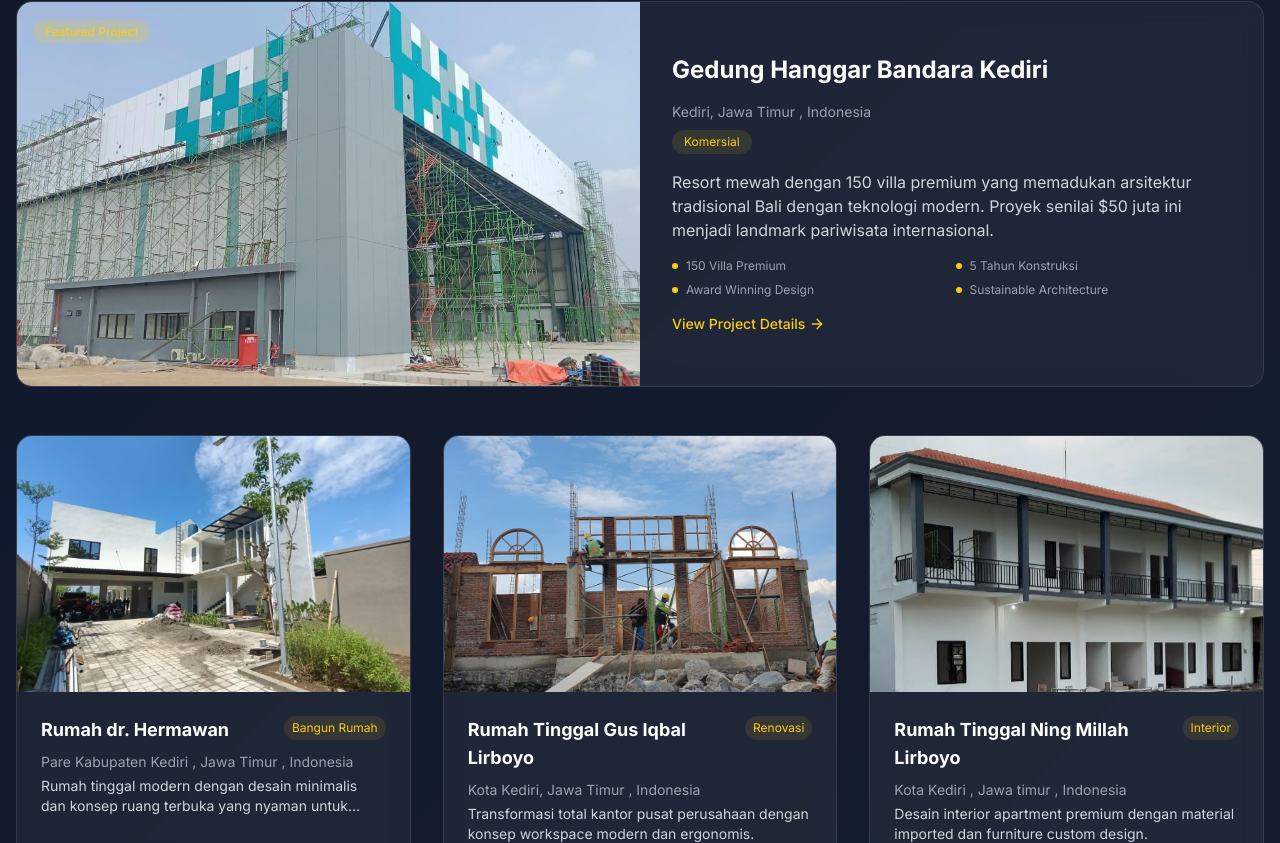
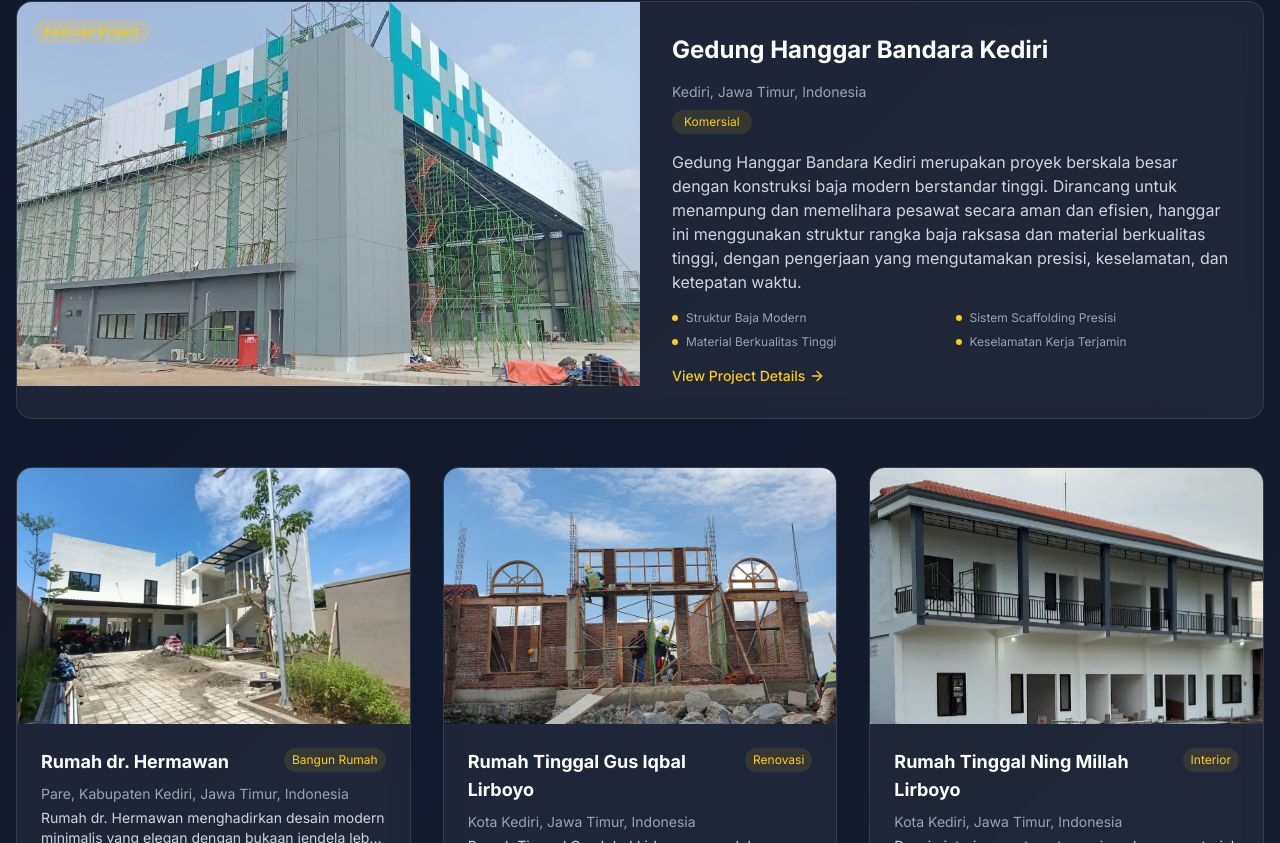
Before and after one commit to Rzkyjlnsyh/company-profile, a React (Vite) app: page / in a window 1280 px wide. Shown: the part 1657-2500 px from the top of the page. Built offline with nearby package versions, Linux system fonts and the light colour scheme.

Commit message:
ganti deskripsi sampai project 3

```diff
--- a/src/App.jsx
+++ b/src/App.jsx
@@ -12,7 +12,7 @@ import Project1Image3 from './assets/projects/project-1/image-3.jpeg';
 import Project2Image1 from './assets/projects/project-2/image-1.jpeg';
 import Project2Image2 from './assets/projects/project-2/image-2.jpeg';
 import Project3Image1 from './assets/projects/project-3/image-1.jpeg';
-import Project3Image2 from './assets/projects/project-3/image-2.jpeg';
+import Project3Image2 from './assets/projects/project-3/image-3.jpeg';
 import Project4Image1 from './assets/projects/project-4/image-1.jpeg';
 import Project4Image2 from './assets/projects/project-4/image-2.jpeg';
 import Project5Image1 from './assets/projects/project-5/image-1.jpeg';
@@ -64,84 +64,84 @@ function App() {
         projects: [
           {
             title: 'Gedung Hanggar Bandara Kediri',
-            location: 'Kediri, Jawa Timur , Indonesia',
+            location: 'Kediri, Jawa Timur, Indonesia',
             type: 'Komersial',
             images: [
               Project1Image1, Project1Image2, Project1Image3
             ],
             videoUrl: 'https://www.youtube.com/embed/ZrOT-ng35AA?si=eoCLMzYWlg5i-hlE',
             featured: true,
-            description: 'Resort mewah dengan 150 villa premium yang memadukan arsitektur tradisional Bali dengan teknologi modern. Proyek senilai $50 juta ini menjadi landmark pariwisata internasional.',
-            details: ['150 Villa Premium', '5 Tahun Konstruksi', 'Award Winning Design', 'Sustainable Architecture']
+            description: 'Gedung Hanggar Bandara Kediri merupakan proyek berskala besar dengan konstruksi baja modern berstandar tinggi. Dirancang untuk menampung dan memelihara pesawat secara aman dan efisien, hanggar ini menggunakan struktur rangka baja raksasa dan material berkualitas tinggi, dengan pengerjaan yang mengutamakan presisi, keselamatan, dan ketepatan waktu.',
+            details: ['Struktur Baja Modern', 'Sistem Scaffolding Presisi', 'Material Berkualitas Tinggi', 'Keselamatan Kerja Terjamin']
           },
           {
             title: 'Rumah dr. Hermawan',
-            location: 'Pare Kabupaten Kediri , Jawa Timur , Indonesia',
+            location: 'Pare, Kabupaten Kediri, Jawa Timur, Indonesia',
             type: 'Bangun Rumah',
             images: [
               Project2Image1, Project2Image2
             ],
             videoUrl: 'https://www.youtube.com/embed/eJclzksshqo?si=jEwBXzD31Su2Wc-n',
             featured: false,
-            description: 'Rumah tinggal modern dengan desain minimalis dan konsep ruang terbuka yang nyaman untuk keluarga.',
-            details: ['Luas 350m²', '3 Kamar Tidur', 'Desain Modern', 'Material Premium']
+            description: 'Rumah dr. Hermawan menghadirkan desain modern minimalis yang elegan dengan bukaan jendela lebar dan tata ruang terbuka. Mengutamakan pencahayaan alami dan sirkulasi udara, hunian ini dibangun dengan material premium dan pengerjaan presisi untuk kenyamanan dan estetika.',
+            details: ['Luas 350m²', '3 Kamar Tidur', 'Pencahayaan Alami', 'Material Premium']
           },
           {
             title: 'Rumah Tinggal Gus Iqbal Lirboyo',
-            location: 'Kota Kediri, Jawa Timur , Indonesia',
+            location: 'Kota Kediri, Jawa Timur, Indonesia',
             type: 'Renovasi',
             images: [
               Project3Image1, Project3Image2
             ],
             videoUrl: 'https://www.youtube.com/embed/ZrOT-ng35AA?si=pW95gXCNUoLBalHu',
             featured: false,
-            description: 'Transformasi total kantor pusat perusahaan dengan konsep workspace modern dan ergonomis.',
-            details: ['Luas 2000m²', '3 Lantai', 'Smart Office', 'Green Building']
+            description: 'Rumah Tinggal Gus Iqbal Lirboyo memadukan nuansa klasik elegan dengan konstruksi modern. Menggunakan dinding bata ekspos dan jendela lengkung besar, rumah ini menawarkan estetika mewah dan kokoh, dibangun dengan material premium serta standar keselamatan tinggi.',
+            details: ['Dinding Bata Ekspos', 'Jendela Lengkung', 'Material Premium', 'Konstruksi Kokoh']
           },
           {
             title: 'Rumah Tinggal Ning Millah Lirboyo',
-            location: 'Kota Kediri , Jawa timur , Indonesia',
+            location: 'Kota Kediri, Jawa Timur, Indonesia',
             type: 'Interior',
             images: [
               Project4Image1, Project4Image2
             ],
-            videoUrl: 'https://www.youtube.com/embed/ZlpIs6LXFv0?si=HCxFBsk67ObdtsTc', // besok
+            videoUrl: 'https://www.youtube.com/embed/ZlpIs6LXFv0?si=HCxFBsk67ObdtsTc',
             featured: false,
             description: 'Desain interior apartment premium dengan material imported dan furniture custom design.',
             details: ['Luas 120m²', '2 Bedroom', 'Smart Home', 'Luxury Finish']
           },
           {
             title: 'Bu Lurah Mojoroto',
-            location: 'Kediri , Jawa Timur , Indonesia',
+            location: 'Kediri, Jawa Timur, Indonesia',
             type: 'Exterior',
             images: [
               Project5Image1, Project5Image2
             ],
-            videoUrl: 'https://www.youtube.com/embed/lhDSxreVqPM?si=VCzFB0VaEezP3gCx', // besok
+            videoUrl: 'https://www.youtube.com/embed/lhDSxreVqPM?si=VCzFB0VaEezP3gCx',
             featured: false,
             description: 'Renovasi fasad gedung komersial dengan material glass curtain wall dan aluminium composite panel.',
             details: ['Tinggi 15m', 'Material ACP', 'Curtain Wall', 'LED Lighting']
           },
           {
             title: 'PKP-RI KEDIRI',
-            location: 'Kediri , Jawa Timur Indonesia',
+            location: 'Kediri, Jawa Timur, Indonesia',
             type: 'Komersial',
             images: [
               Project6Image1, Project6Image2
             ],
-            videoUrl: 'https://www.youtube.com/embed/hgCWkoUZjGA?si=XpBjpj90xMkN9B-A', // besok
+            videoUrl: 'https://www.youtube.com/embed/hgCWkoUZjGA?si=XpBjpj90xMkN9B-A',
             featured: false,
             description: 'Pembangunan pabrik manufacturing dengan standar internasional dan teknologi terkini.',
             details: ['Luas 5000m²', '2 Shift Operation', 'Automation System', 'Quality Control']
           },
           {
             title: 'Proyek Jalan Blitar',
-            location: 'Blitar , Jawa Timur Indonesia',
+            location: 'Blitar, Jawa Timur, Indonesia',
             type: 'Komersial',
             images: [
               Project7Image1, Project7Image2
             ],
-            videoUrl: 'https://www.youtube.com/embed/hgCWkoUZjGA?si=XpBjpj90xMkN9B-A', // besok
+            videoUrl: 'https://www.youtube.com/embed/hgCWkoUZjGA?si=XpBjpj90xMkN9B-A',
             featured: false,
             description: 'Pembangunan pabrik manufacturing dengan standar internasional dan teknologi terkini.',
             details: ['Luas 5000m²', '2 Shift Operation', 'Automation System', 'Quality Control']
@@ -256,25 +256,24 @@ function App() {
           { title: 'Artistry', desc: 'Stunning blend of engineering and design' }
         ]
       },
-// content.en.portfolio
       portfolio: {
         title: 'Our Portfolio',
         subtitle: 'Outstanding Works That Build Legacy',
         projects: [
           {
             title: 'Kediri Airport Hangar Building',
-      location: 'Kediri, East Java , Indonesia',
+            location: 'Kediri, East Java, Indonesia',
             type: 'Commercial',
             images: [
               Project1Image1, Project1Image2, Project1Image3
             ],
             videoUrl: 'https://www.youtube.com/embed/ZrOT-ng35AA?si=eoCLMzYWlg5i-hlE',
             featured: true,
-      description: 'A luxurious resort with 150 premium villas blending traditional Balinese architecture with modern technology. This $50 million project is a landmark in international tourism.',
-      details: ['150 Premium Villas', '5 Years of Construction', 'Award-Winning Design', 'Sustainable Architecture']
+            description: 'The Kediri Airport Hangar is a large-scale project featuring high-standard modern steel construction. Designed to safely and efficiently accommodate and maintain aircraft, it utilizes a robust steel framework and premium materials, prioritizing precision, safety, and timely execution.',
+            details: ['Modern Steel Structure', 'Precision Scaffolding System', 'High-Quality Materials', 'Enhanced Safety Standards']
           },
           {
-      title: 'Dr. Hermawan\'s house',
+            title: 'Dr. Hermawan\'s House',
             location: 'Pare, Kediri Regency, East Java, Indonesia',
             type: 'Residential',
             images: [
@@ -282,8 +281,8 @@ portfolio: {
             ],
             videoUrl: 'https://www.youtube.com/embed/eJclzksshqo?si=jEwBXzD31Su2Wc-n',
             featured: false,
-      description: 'A modern residential house with minimalist design and open space concept, perfect for a family.',
-      details: ['Area 350m²', '3 Bedrooms', 'Modern Design', 'Premium Materials']
+            description: 'Dr. Hermawan\'s House showcases an elegant modern minimalist design with wide windows and an open layout. Built with premium materials and precise craftsmanship, it maximizes natural light and ventilation for a comfortable and aesthetically pleasing home.',
+            details: ['Area 350m²', '3 Bedrooms', 'Natural Lighting', 'Premium Materials']
           },
           {
             title: 'Gus Iqbal Lirboyo\'s Residence',
@@ -294,8 +293,8 @@ portfolio: {
             ],
             videoUrl: 'https://www.youtube.com/embed/ZrOT-ng35AA?si=pW95gXCNUoLBalHu',
             featured: false,
-      description: 'Total transformation of a corporate headquarters with a modern, ergonomic workspace design.',
-      details: ['Area 2000m²', '3 Floors', 'Smart Office', 'Green Building']
+            description: 'Gus Iqbal Lirboyo\'s Residence blends classic elegance with modern construction. Featuring exposed brick walls and large arched windows, this home offers timeless luxury and durability, crafted with premium materials and high safety standards.',
+            details: ['Exposed Brick Walls', 'Arched Windows', 'Premium Materials', 'Robust Construction']
           },
           {
             title: 'Ning Millah Lirboyo\'s Residence',
@@ -347,7 +346,6 @@ portfolio: {
           }
         ]
       },
-
       pillars: {
         title: 'Our Pillars of Excellence',
         subtitle: 'What Sets Us Apart',
@@ -443,15 +441,10 @@ portfolio: {
     const projectType = formData.get('project');
     const message = formData.get('message');
 
-  // Dapatkan label project type berdasarkan bahasa
     const projectTypeLabel = t.projectTypes[projectType] || projectType;
-
-  // Format pesan untuk WhatsApp
     const whatsappMessage = `Halo, saya ${name}. Saya ingin berkonsultasi mengenai proyek ${projectTypeLabel} yang berlokasi ${location}. Pesan: ${message}`;
     const encodedMessage = encodeURIComponent(whatsappMessage);
     const whatsappUrl = `https://wa.me/6281330229771?text=${encodedMessage}`;
-
-  // Arahkan ke WhatsApp
     window.open(whatsappUrl, '_blank');
 
     toast({
@@ -464,6 +457,7 @@ portfolio: {
     const whatsappUrl = `https://wa.me/6281330229771`;
     window.open(whatsappUrl, '_blank');
   };
+
   const openProjectModal = (project, index = 0) => {
     setSelectedProject(project);
     setCurrentImageIndex(index);
@@ -511,13 +505,11 @@ portfolio: {
       </Helmet>
 
       <div className="min-h-screen">
-        {/* Scroll Progress Indicator */}
         <motion.div
           className="scroll-indicator"
           style={{ scaleX: scrollYProgress }}
         />
 
-        {/* Navigation */}
         <nav className="fixed top-0 w-full z-50 glass-effect">
           <div className="max-w-7xl mx-auto px-4 sm:px-6 lg:px-8">
             <div className="flex justify-between items-center h-16">
@@ -533,7 +525,6 @@ portfolio: {
                 />
               </motion.div>
 
-              {/* Desktop Navigation */}
               <div className="hidden md:flex items-center space-x-8">
                 <button onClick={() => scrollToSection('about')} className="text-white hover:text-yellow-400 transition-colors">
                   {t.nav.about}
@@ -551,7 +542,6 @@ portfolio: {
                   {t.nav.contact}
                 </button>
 
-                {/* Language Toggle */}
                 <button
                   onClick={() => setLanguage(language === 'id' ? 'en' : 'id')}
                   className="flex items-center space-x-1 text-white hover:text-yellow-400 transition-colors"
@@ -561,7 +551,6 @@ portfolio: {
                 </button>
               </div>
 
-              {/* Mobile Menu Button */}
               <button
                 onClick={() => setIsMenuOpen(!isMenuOpen)}
                 className="md:hidden text-white"
@@ -570,7 +559,6 @@ portfolio: {
               </button>
             </div>
 
-            {/* Mobile Navigation */}
             {isMenuOpen && (
               <motion.div
                 initial={{ opacity: 0, y: -20 }}
@@ -606,7 +594,6 @@ portfolio: {
           </div>
         </nav>
 
-        {/* Hero Section */}
         <section className="relative min-h-screen flex items-center justify-center overflow-hidden">
           <motion.div style={{ y }} className="absolute inset-0">
             <img
@@ -668,7 +655,6 @@ portfolio: {
             </motion.div>
           </div>
 
-          {/* Scroll Indicator */}
           <motion.div
             initial={{ opacity: 0 }}
             animate={{ opacity: 1 }}
@@ -679,7 +665,6 @@ portfolio: {
           </motion.div>
         </section>
 
-        {/* About Section */}
         <section id="about" className="py-20 px-4">
           <div className="max-w-6xl mx-auto">
             <motion.div
@@ -718,7 +703,6 @@ portfolio: {
           </div>
         </section>
 
-{/* Portfolio Section */}
         <section id="portfolio" className="py-20 px-4 bg-slate-900/50">
           <div className="max-w-7xl mx-auto">
             <motion.div
@@ -736,7 +720,6 @@ portfolio: {
               </p>
             </motion.div>
 
-    {/* Featured Project (Full Width) */}
             {t.portfolio.projects
               .filter(project => project.featured)
               .map((project, index) => (
@@ -799,7 +782,6 @@ portfolio: {
                 </motion.div>
               ))}
 
-    {/* Other Projects Grid */}
             <div className="grid md:grid-cols-2 lg:grid-cols-3 gap-8">
               {t.portfolio.projects
                 .filter(project => !project.featured)
@@ -849,7 +831,6 @@ portfolio: {
           </div>
         </section>
 
-        {/* Pillars Section */}
         <section id="pillars" className="py-20 px-4">
           <div className="max-w-6xl mx-auto">
             <motion.div
@@ -893,7 +874,6 @@ portfolio: {
           </div>
         </section>
 
-        {/* Testimonials Section */}
         <section id="testimonials" className="py-20 px-4 bg-slate-900/50">
           <div className="max-w-6xl mx-auto">
             <motion.div
@@ -940,7 +920,6 @@ portfolio: {
           </div>
         </section>
 
-{/* Contact Section */}
         <section id="contact" className="py-16 px-4 sm:py-20">
           <div className="max-w-6xl mx-auto">
             <motion.div
@@ -959,7 +938,6 @@ portfolio: {
             </motion.div>
 
             <div className="flex flex-col lg:flex-row gap-8 sm:gap-12">
-      {/* Contact Form */}
               <motion.div
                 initial={{ opacity: 0, x: -50 }}
                 whileInView={{ opacity: 1, x: 0 }}
@@ -1028,7 +1006,6 @@ portfolio: {
                 </form>
               </motion.div>
 
-      {/* Contact Info */}
               <motion.div
                 initial={{ opacity: 0, x: 50 }}
                 whileInView={{ opacity: 1, x: 0 }}
@@ -1078,7 +1055,6 @@ portfolio: {
           </div>
         </section>
 
-        {/* Footer */}
         <footer className="bg-slate-900 py-12 px-4">
           <div className="max-w-6xl mx-auto text-center">
             <div className="font-playfair text-2xl font-bold text-gradient mb-4">
@@ -1096,7 +1072,7 @@ portfolio: {
 
         <Toaster />
       </div>
-{/* Project Modal */}
+
       {isModalOpen && selectedProject && (
         <motion.div
           initial={{ opacity: 0 }}
@@ -1112,7 +1088,6 @@ portfolio: {
             className="bg-slate-900 rounded-2xl max-w-4xl w-full max-h-[90vh] flex flex-col"
             onClick={(e) => e.stopPropagation()}
           >
-      {/* Modal Header */}
             <div className="flex justify-between items-center p-6 border-b border-gray-700 flex-shrink-0">
               <div>
                 <h3 className="text-2xl font-bold text-white">{selectedProject.title}</h3>
@@ -1126,10 +1101,8 @@ portfolio: {
               </button>
             </div>
 
-      {/* Modal Content - Scrollable Area */}
             <div className="overflow-y-auto flex-1">
               <div className="p-6">
-          {/* Tabs */}
                 <div className="flex space-x-4 mb-6">
                   <button
                     onClick={() => setActiveTab('photos')}
@@ -1157,7 +1130,6 @@ portfolio: {
                   )}
                 </div>
 
-          {/* Content */}
                 {activeTab === 'photos' && (
                   <div className="relative mb-6">
                     <div className="relative h-64 sm:h-80 md:h-96 overflow-hidden rounded-lg">
@@ -1167,7 +1139,6 @@ portfolio: {
                         className="w-full h-full object-cover"
                       />
 
-                {/* Navigation Arrows */}
                       {selectedProject.images.length > 1 && (
                         <>
                           <button
@@ -1186,7 +1157,6 @@ portfolio: {
                       )}
                     </div>
 
-              {/* Thumbnails */}
                     {selectedProject.images.length > 1 && (
                       <div className="grid grid-cols-4 gap-2 mt-4">
                         {selectedProject.images.map((image, index) => (
@@ -1224,7 +1194,6 @@ portfolio: {
                   </div>
                 )}
 
-          {/* Project Details */}
                 <div className="mt-6">
                   <h4 className="text-lg font-semibold text-white mb-3">Deskripsi Proyek</h4>
                   <p className="text-gray-300 mb-6 leading-relaxed">{selectedProject.description}</p>
@@ -1239,7 +1208,6 @@ portfolio: {
                     ))}
                   </div>
 
-            {/* Project Type Badge */}
                   <div className="flex items-center space-x-2 mb-6">
                     <span className="text-sm text-gray-400">Tipe Proyek:</span>
                     <span className="text-sm text-yellow-400 bg-yellow-400/10 px-3 py-1 rounded-full">
@@ -1250,7 +1218,6 @@ portfolio: {
               </div>
             </div>
 
-      {/* Modal Footer */}
             <div className="p-6 border-t border-gray-700 flex-shrink-0">
               <Button
                 onClick={closeProjectModal}
```
Lines whose indentation alone changed are shown as unchanged.
